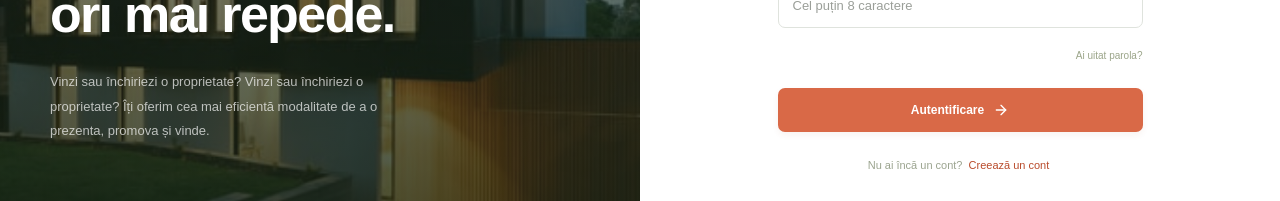
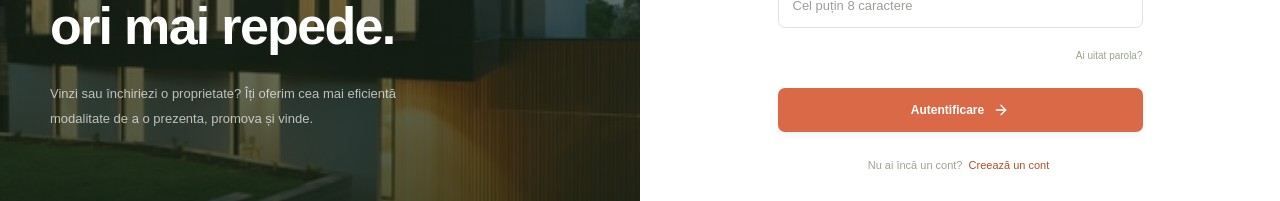
Before and after one commit to mybeautifulpropertycom-del/v1, a Next.js app: page / in a window 1280 px wide. Shown: the part 428-629 px from the top of the page. Built offline with nearby package versions, Linux system fonts and the light colour scheme; no server answers; a web font is replaced by a local one.

Commit message:
Remove repeated question from homepage description

```diff
--- a/src/components/auth.tsx
+++ b/src/components/auth.tsx
@@ -138,9 +138,8 @@ export function Auth({
         <div>
           <h1>Vinde sau închiriază o proprietate de 10 ori mai repede.</h1>
           <p>
-            Vinzi sau închiriezi o proprietate? Vinzi sau închiriezi o
-            proprietate? Îți oferim cea mai eficientă modalitate de a o
-            prezenta, promova și vinde.
+            Vinzi sau închiriezi o proprietate? Îți oferim cea mai eficientă
+            modalitate de a o prezenta, promova și vinde.
           </p>
         </div>
         <span className="eyebrow">
```
